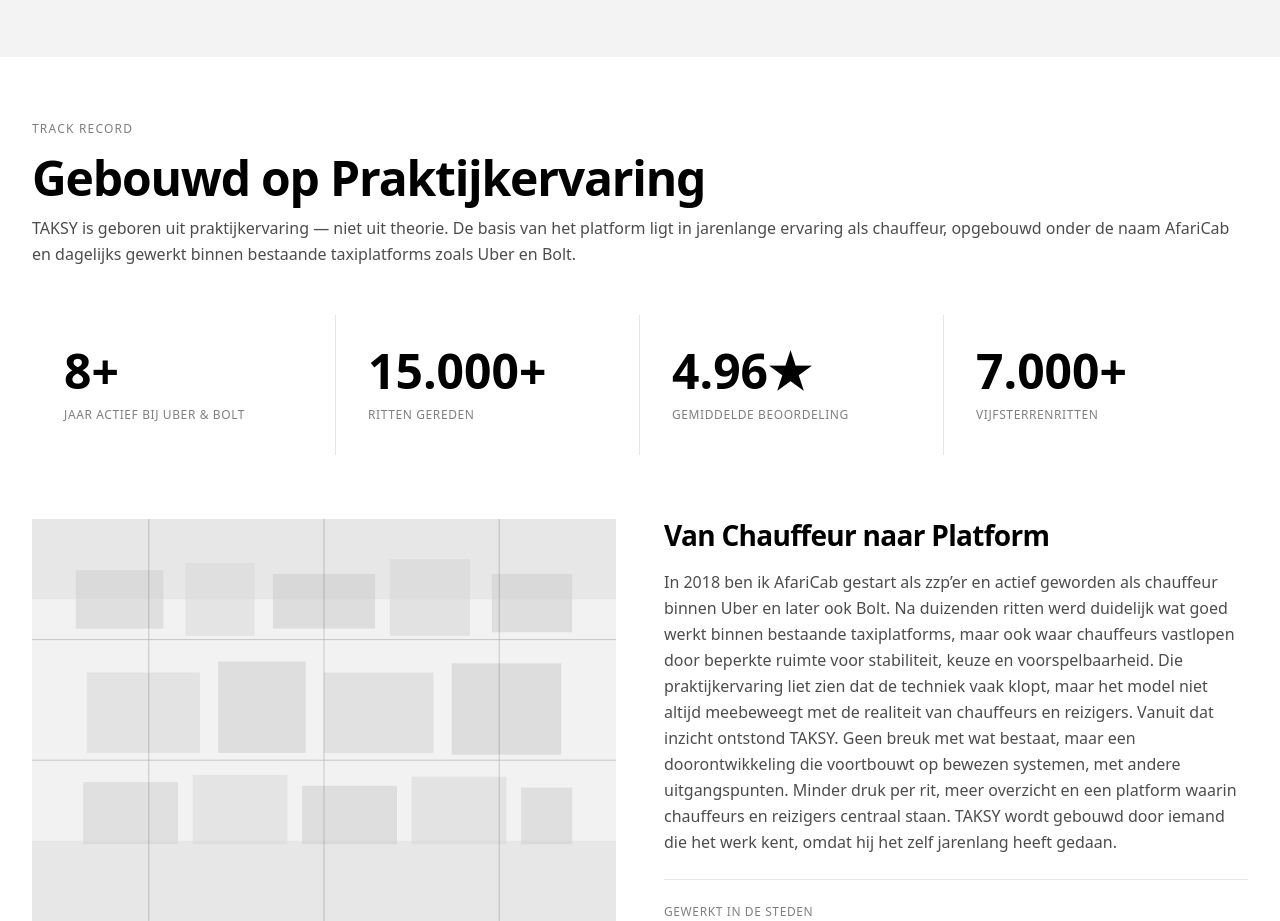
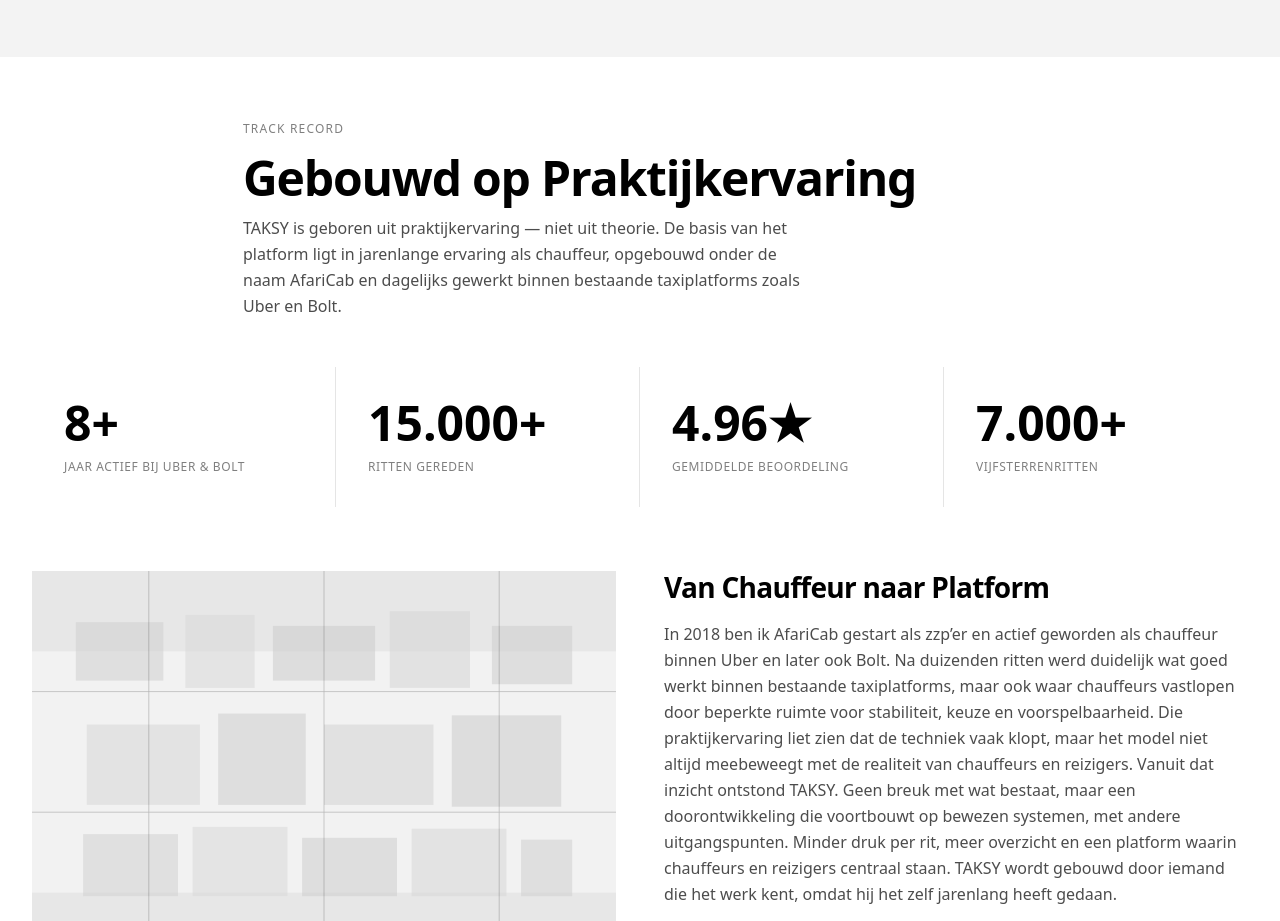
Before and after one commit to Taksyeu/Taksy, a Next.js app: page / in a window 1280 px wide. Shown: the part 2320-3241 px from the top of the page. Built offline with nearby package versions, Linux system fonts and the light colour scheme.

Commit message:
Section 3 intro structure aligned with Section 2

```diff
--- a/src/components/landing/TrackRecordSection.tsx
+++ b/src/components/landing/TrackRecordSection.tsx
@@ -17,18 +17,20 @@ export function TrackRecordSection() {
     <section className="w-full bg-white">
       <div className="mx-auto w-full max-w-[1280px] px-4 py-16 sm:px-6 lg:px-8">
         {/* Intro */}
-        <div className="flex w-full flex-col items-start text-left">
+        <div className="mx-auto flex w-full max-w-[794px] flex-col items-start text-left">
           <div className="mb-4 text-xs uppercase tracking-widest text-black/50">TRACK RECORD</div>
 
           <h2 className="text-balance text-[36px] font-bold leading-[39.6px] tracking-tight text-black lg:text-[48px] lg:leading-[50.4px]">
             Gebouwd op Praktijkervaring
           </h2>
 
-          <p className="mt-3 text-pretty text-base leading-relaxed text-black/70">
-            TAKSY is geboren uit praktijkervaring — niet uit theorie. De basis van het platform ligt in jarenlange
-            ervaring als chauffeur, opgebouwd onder de naam AfariCab en dagelijks gewerkt binnen bestaande
-            taxiplatforms zoals Uber en Bolt.
-          </p>
+          <div className="max-w-[576px]">
+            <p className="mt-3 text-pretty text-base leading-relaxed text-black/70">
+              TAKSY is geboren uit praktijkervaring — niet uit theorie. De basis van het platform ligt in jarenlange
+              ervaring als chauffeur, opgebouwd onder de naam AfariCab en dagelijks gewerkt binnen bestaande
+              taxiplatforms zoals Uber en Bolt.
+            </p>
+          </div>
         </div>
 
         {/* Metrics */}
```
